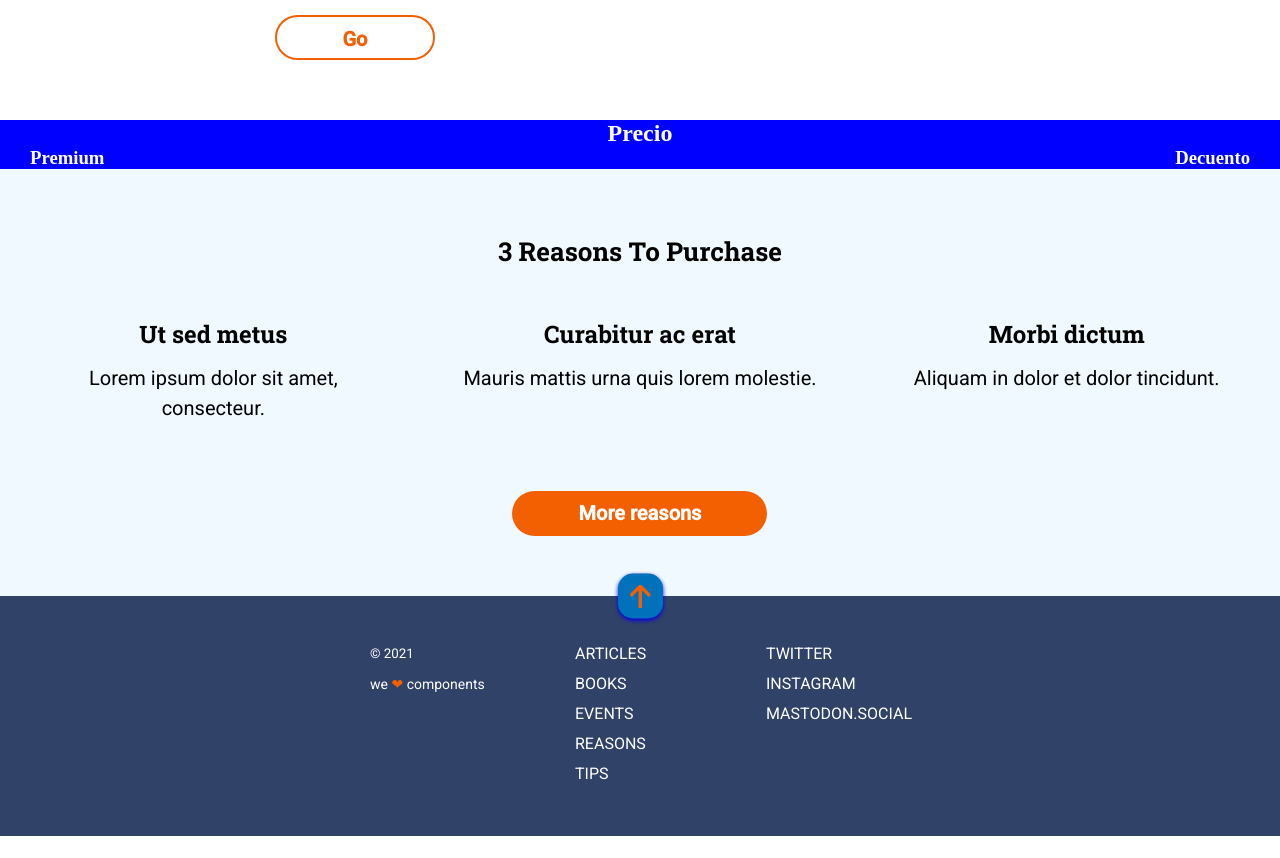
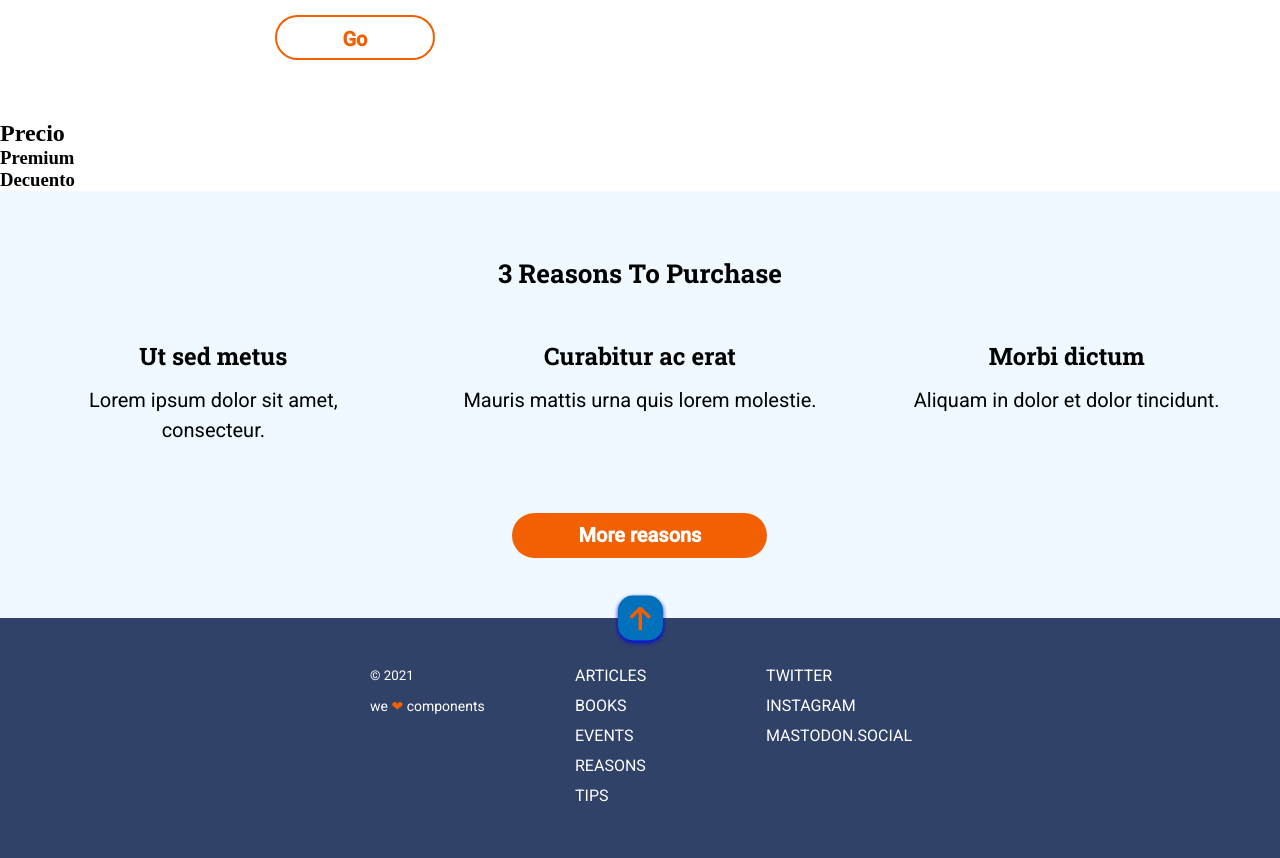
Before and after one commit to camilla-bachna/landing-page-anonymous-proxy, a website: page src/html/index.html in a window 1280 px wide. Shown: the part 1040-1898 px from the top of the page. Before the commit the page ends 1876 px from the top, so only its background shows below. Drawn offline with nearby package versions, Linux system fonts and the light colour scheme; files that its build step writes are made by us from their sources; files whose address does not match are found by name.

Commit message:
merge with master

```diff
--- a/src/scss/layout/_main.scss
+++ b/src/scss/layout/_main.scss
@@ -3,7 +3,7 @@
 .main__sectionAnonymous {
   position: relative;
   top: 0;
-  background: url("../images/cover-original.jpg");
+  background: url('../images/cover-original.jpg');
   background-size: cover;
   @include frame(100vh, 100%);
   display: flex;
@@ -147,38 +147,6 @@
     @media all and (min-width: 1200px) {
       @include frame(45px, 160px);
       margin: 0px 570px 0px 0px;
-    }
-  }
-}
-
-// section Interview
-
-.main__sectionInterview{
-  background-color: blue;
-  color: white;
-  display: flex;
-  flex-direction: column;
-  justify-content: center;
-  align-items: center;
-  @media all and (min-width: 768px) {
-    display: flex;
-    flex-direction:row;
-    flex-wrap: wrap;
-    justify-content: center;
-    align-items: center;
-    &--precio{
-      width:100%;
-      text-align: center;
-    }
-    &--premium{
-      width: 50%;
-      padding-left: 30px;
-      text-align: left;
-    }
-    &--descuento{
-      width: 50%;
-      padding-right: 30px;
-      text-align: right;
     }
   }
 }
```
